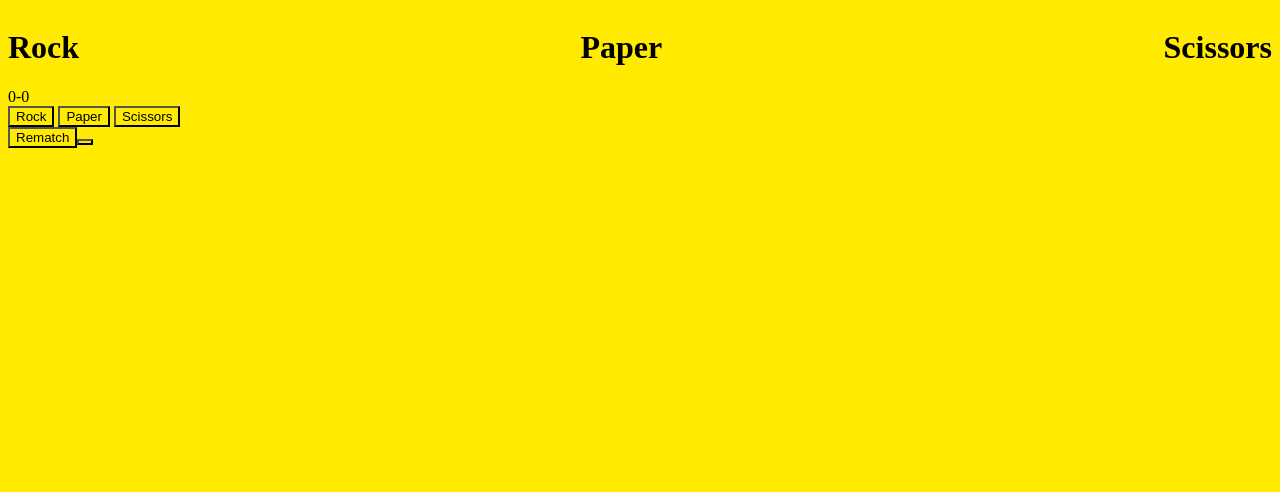
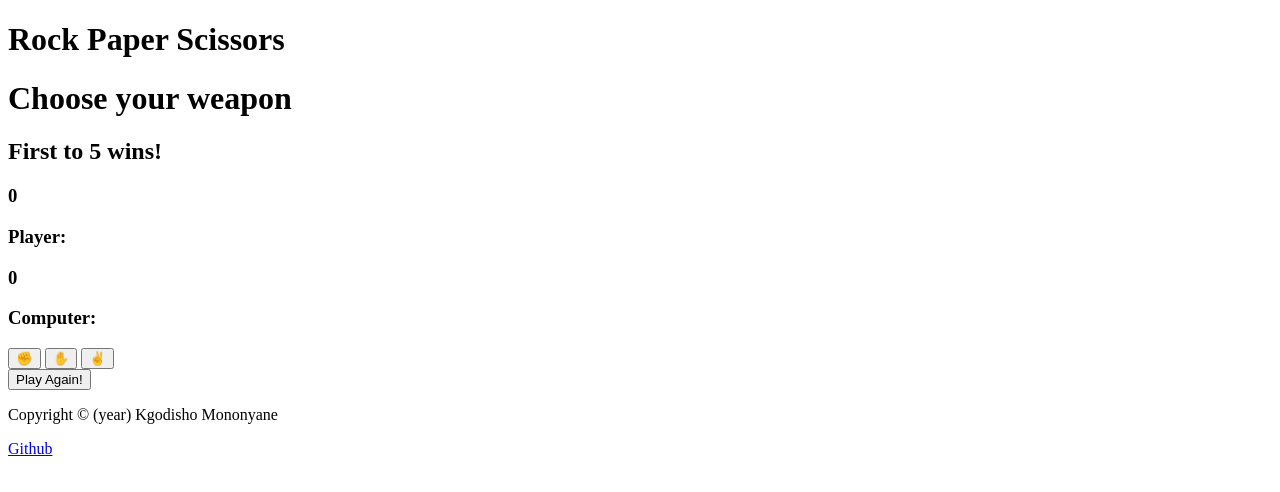
Before and after one commit to Kgodisho-Mononyane/Rock-Paper-Scissors, a plain HTML site: page index.html in a window 1280 px wide. Drawn offline with Linux system fonts and the light colour scheme.

Commit message:
restructure html page

```diff
--- a/index.html
+++ b/index.html
@@ -7,35 +7,44 @@
     <title>Rock, Paper, Scissors</title>
 </head>
 <body>
-    <div id="header-container">
-            <H1 class="heading">Rock</H1>
-            <H1 class="heading">Paper</H1>
-            <H1 class="heading">Scissors</H1>
+    <header id="header">
+        <h1 class="title">Rock Paper Scissors</h1>
+    </header>
+
+
+    <main>
+        <div id="heading-container">
+            <h1 id="display-heading">Choose your weapon</h1>
+            <h2 id="sub-heading">First to 5 wins!</h2>
         </div>
 
-        <div id="results">
-            <div id="scores">
-                <div class="player-score">0</div>
-                <div class="dash">-</div>
-                <div class="computer-score">0</div>
+        <div id="score-container">
+            <div class="player-score-container">
+                <h3 id="player-score">0</h3>
+                <h3 id="player-heading">Player:</h3>
             </div>
-            <div id="display"></div>
+            <div class="computer-score-container">
+                <h3 id="computer-score">0</h3>
+                <h3 id="computer-heading">Computer:</h2>
             </div>
-
         </div>
 
         <div id="button-container">
-        <button class="rockBtn">Rock</button>
-        <button class="paperBtn">Paper</button>
-        <button class="scissorsBtn">Scissors</button>
+            <button class="action-btn" id="rock-btn">✊</button>
+            <button class="action-btn" id="paper-btn">✋</button>
+            <button class="action-btn" id="scissors-btn">✌️</button>
         </div>
 
-    <div id="footer-container">
-        <button class="rematchBtn">Rematch<button>
+        <div id="reset-button-container">
+            <button id="reset-btn">Play Again!</button>
         </div>
+    </main>
 
 
-
+    <footer id="footer">
+        <p class="copyright">Copyright © (year) Kgodisho Mononyane</p>
+        <a href="https://github.com/Kgodisho-Mononyane/Rock-Paper-Scissors">Github</a>
+    </footer>
 
    <script src="javascript.js"></script>
     <script src="script.js"></script>
--- a/style.css
+++ b/style.css
@@ -1,6 +1,4 @@
-* {
-    background-color: #ffea00;
-}
+
 
 #header-container {
     display: flex;
```
Lines whose indentation alone changed are shown as unchanged.
